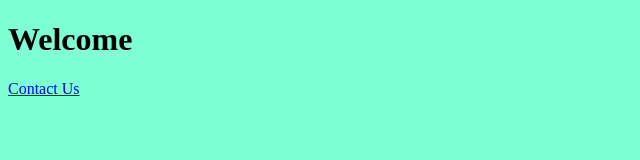
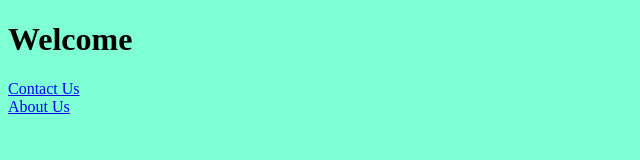
Before and after one commit to kwakley/Website, a plain HTML site: page index.html in a window 1280 px wide. Shown: the full height of the page, 0-640 px from the left. Drawn offline with Linux system fonts and the light colour scheme.

Commit message:
About and Contact

```diff
--- a/index.html
+++ b/index.html
@@ -10,5 +10,7 @@
 <body>
     <h1>Welcome</h1>
     <a href="Contact.html">Contact Us</a>
+    <br>
+    <a href="About.html">About Us</a>
 </body>
 </html>
```
